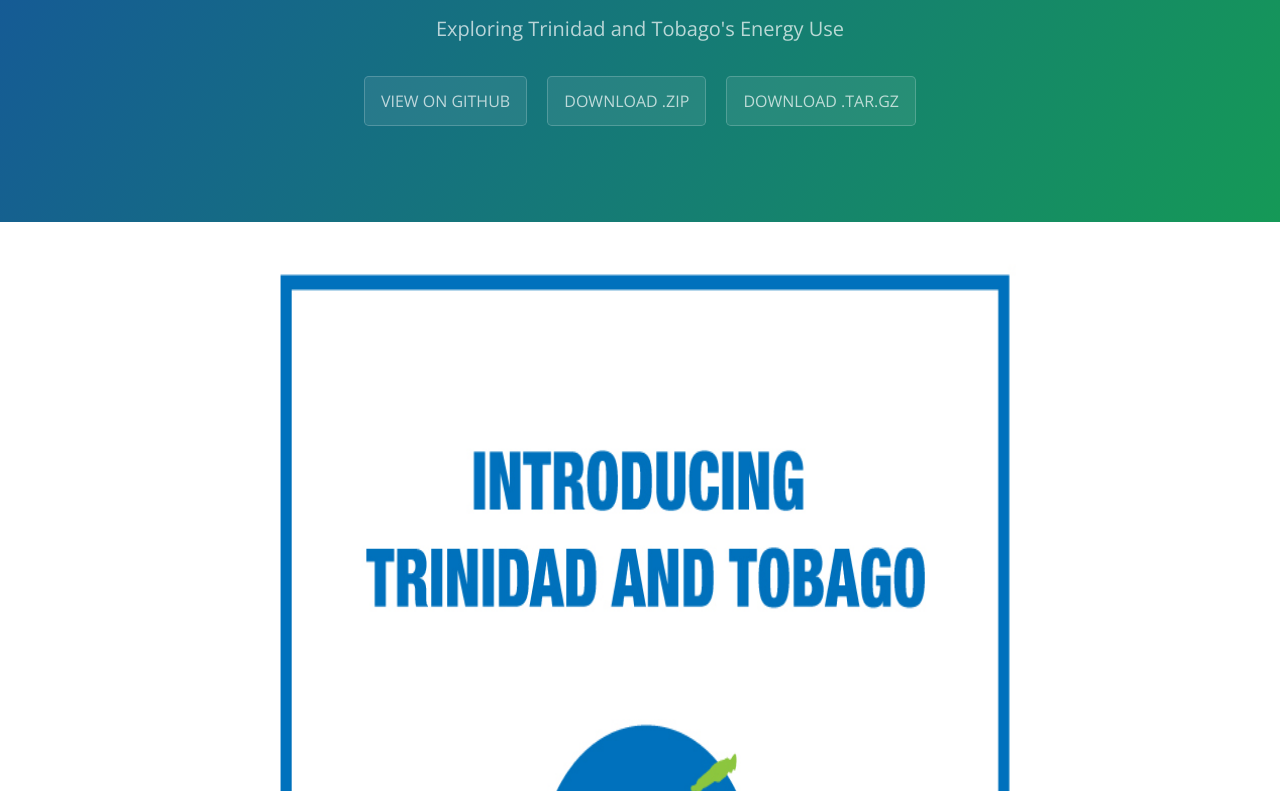
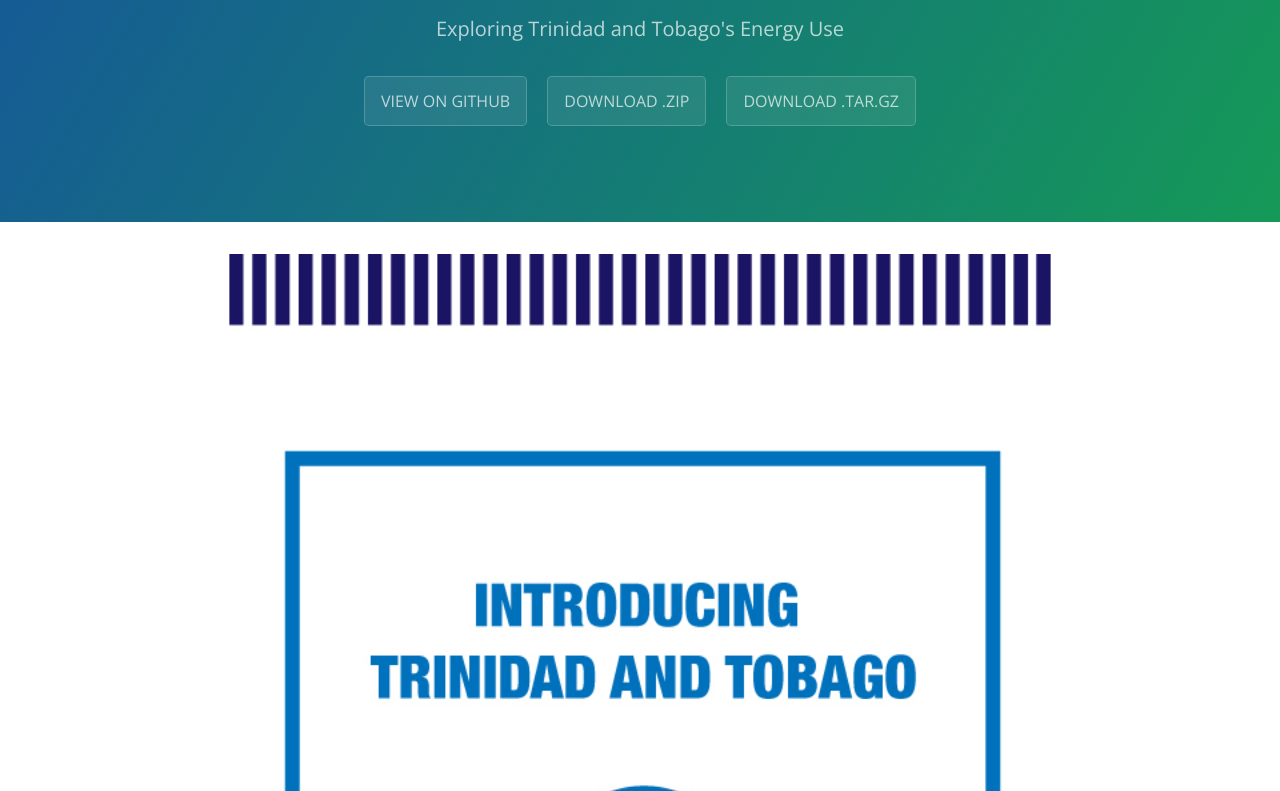
Before and after one commit to gramrattan/finalviz, a plain HTML site: page index.html in a window 1280 px wide. Shown: the part 161-952 px from the top of the page. Drawn offline with nearby package versions, Linux system fonts and the light colour scheme.

Commit message:
Update index.html

```diff
--- a/index.html
+++ b/index.html
@@ -24,7 +24,7 @@
 
     <section class="main-content">
 
-	    <img src="Trinidad-1.jpg" alt="Introducing Trinidad and Tobago" style=width:1524px;height:768px; />
+	    <img src="Trinidad-2.jpg" alt="Introducing Trinidad and Tobago" style=width:1524px;height:768px; />
 
       <p>Trinidad and Tobago is the wealthiest country in the Caribbean as well as the third richest country by GDP (PPP) per capita in the Americas after the United States and Canada. Furthermore, it is recognised as a high income economy by the World Bank. Unlike most of the English-speaking Caribbean, the country's economy is primarily industrial, with an emphasis on petroleum and petrochemicals. The country's wealth is attributed to its large reserves and exploitation of oil and natural gas.  </p>
 
```
